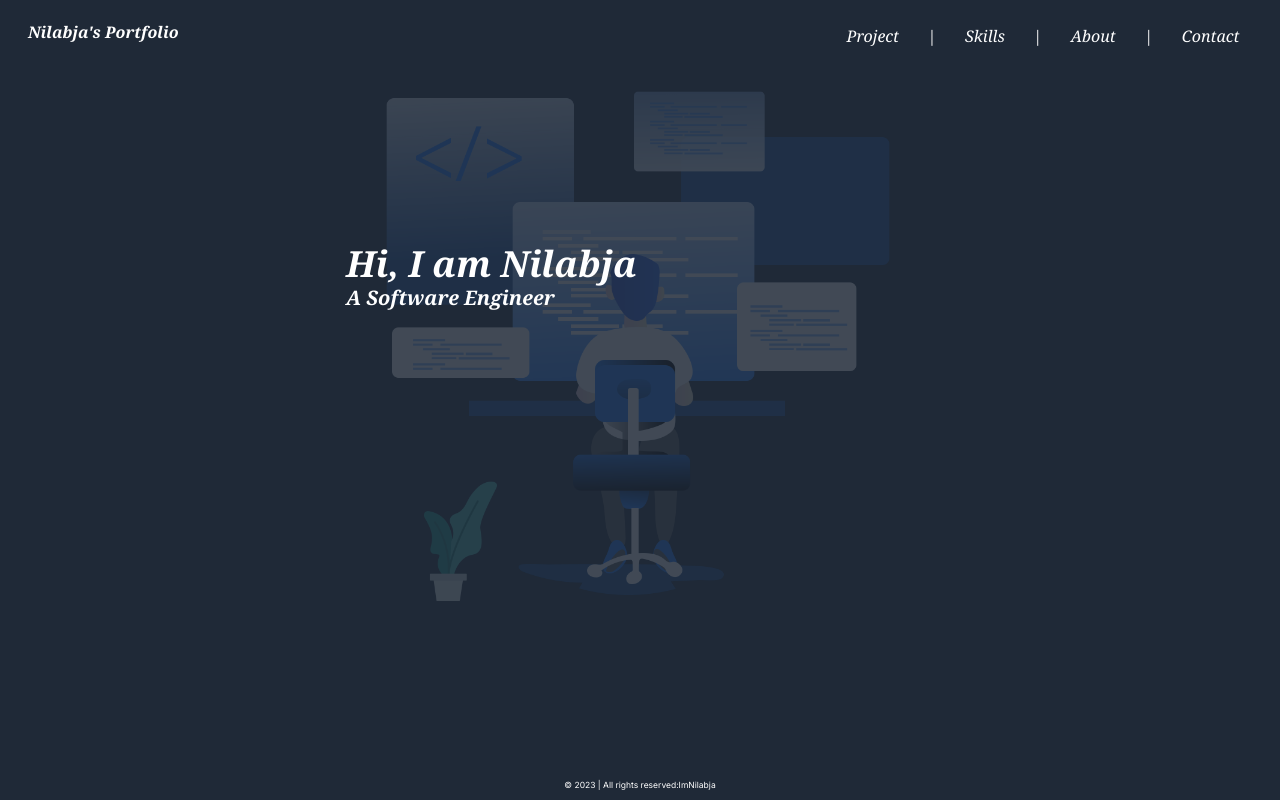
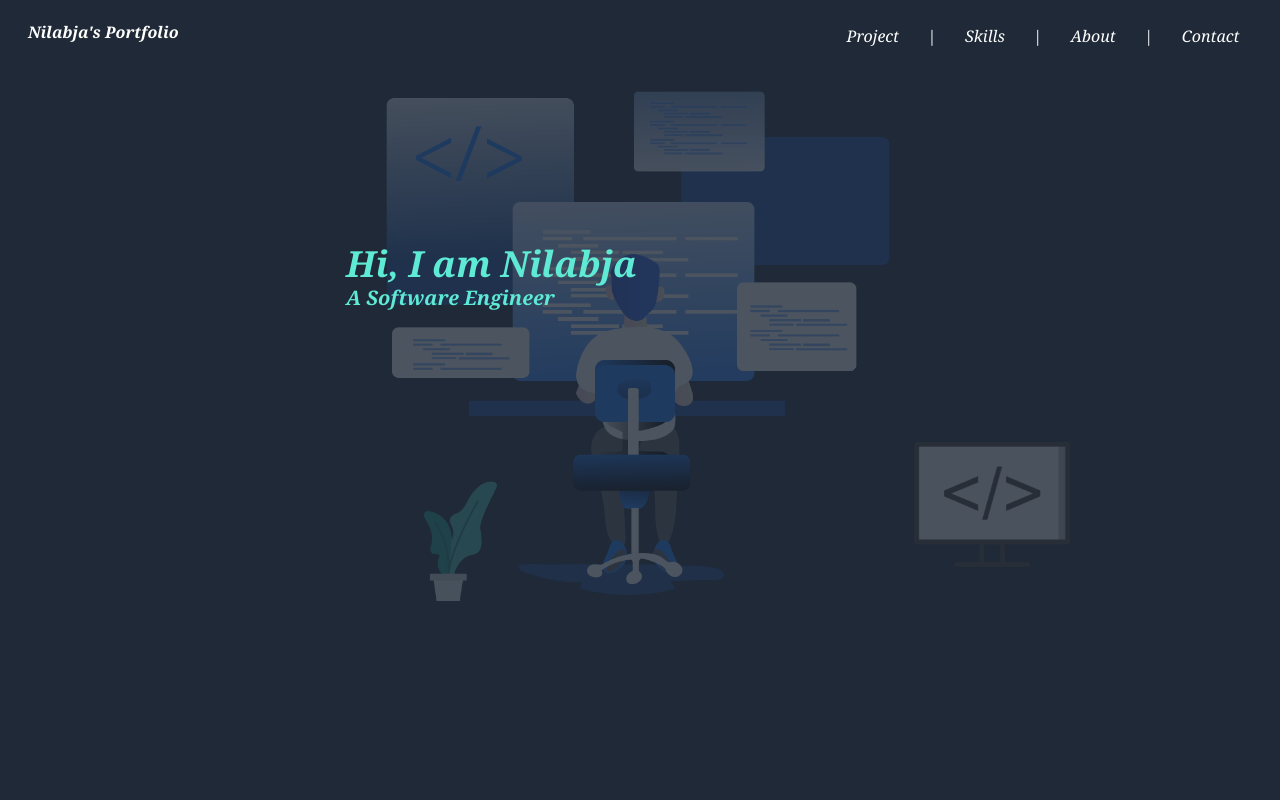
Before and after one commit to imNilabja/Nilabja-s-Portfolio_V2, a Next.js app: page / in a window 1280 px wide. Built offline with nearby package versions, Linux system fonts and the light colour scheme.

Commit message:
adjustments

```diff
--- a/Components/main_pageContent.js
+++ b/Components/main_pageContent.js
@@ -9,11 +9,15 @@ const main_pageContent = () => {
         <Image src="/star.png" width={2000} height={2000} className='absolute top-[40px] left-[-250px] w-full opacity-50 rounded-xl' /> */}
 
 
-        <div className=' text-white font-semibold text-4xl relative  top-40 p-2 mt-5 italic font-serif z-50'>Hi, I am Nilabja
+        <div className=' text-teal-300 font-semibold text-4xl relative ml-auto mr-auto top-40 p-2 mt-5 italic font-serif z-50'>Hi, I am Nilabja
           <br></br>
           <div className='text-xl'>A Software Engineer</div>
         </div>
-        <Image src="/coding.png" width={500} height={500} className='absolute top-[-10px] mt-auto w-full opacity-15 rounded-xl' />
+        <Image src="/coding.png" width={500} height={500} className='absolute top-[-10px] mt-auto w-full opacity-20 rounded-xl' />
+        <div className='w-52 h-52 relative left-[550px] top-[250px]'>
+          <Image src="/tag.png" width={50} height={50} className='absolute top-[-10px] mt-auto w-full opacity-20 rounded-xl' />
+
+        </div>
       </div>
     </>
   )
--- a/app/page.js
+++ b/app/page.js
@@ -15,7 +15,7 @@ function page() {
         <Header />
 
        <Main/>
-        <Footer/>
+
       </div>
 
     </>
```
Also changed, not shown: public/tag.png (added).
